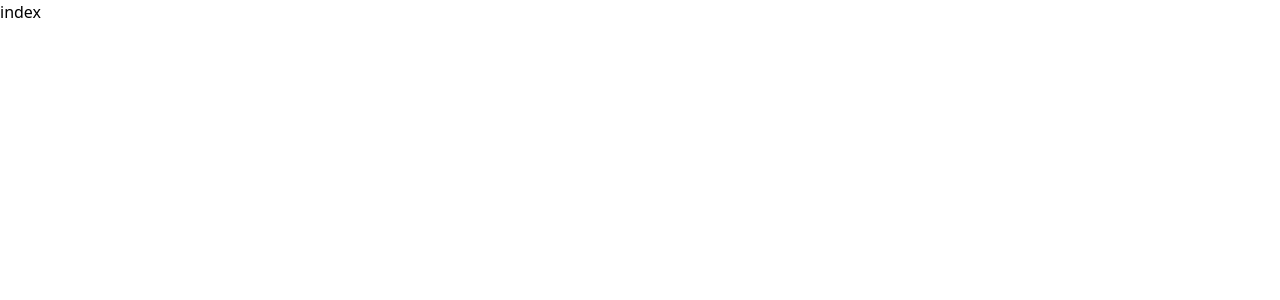
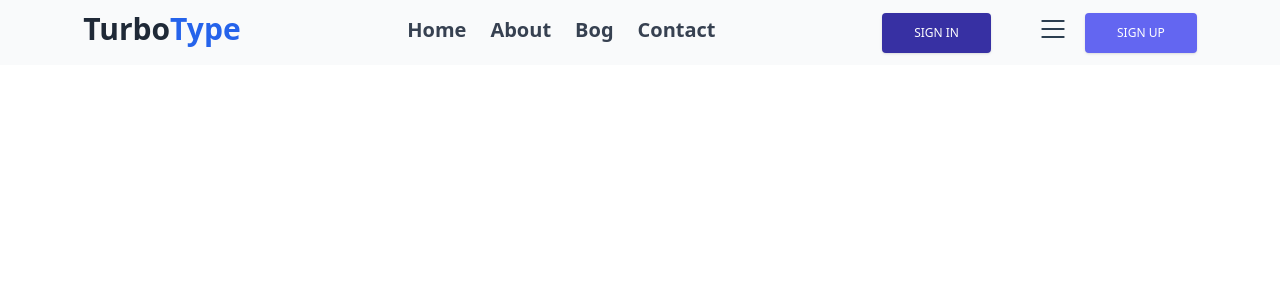
Before and after one commit to xakimovotabek200/fastwrite, a Next.js app in the folder fastwrite/: page / in a window 1280 px wide. Shown: the top 300 px of the page. Built offline with nearby package versions, Linux system fonts and the light colour scheme.

Commit message:
navbar add

```diff
--- /dev/null
+++ b/fastwrite/src/components/navbar/Navbar.jsx
@@ -0,0 +1,70 @@
+import React from "react";
+import Link from "next/link";
+
+function Navbar() {
+  return (
+    <div>
+      <div className="bg-gray-50">
+        <div className="container mx-auto flex justify-around items-center">
+          <p className="text-gray-800 font-bold text-3xl pb-2">
+            Turbo<span className="text-blue-600">Type</span>
+          </p>
+          <div className="hidden md:flex gap-6 mt-[15px]">
+            <Link
+              href={"/"}
+              className="text-gray-700 text-[20px] pb-5 font-semibold hover:text-blue-600 cursor-pointer"
+            >
+              Home
+            </Link>
+            <Link
+              href={"/"}
+              className="text-gray-700 text-[20px] pb-5 font-semibold hover:text-blue-600 cursor-pointer"
+            >
+              About
+            </Link>
+            <Link
+              href={"/"}
+              className="text-gray-700 text-[20px] pb-5 font-semibold hover:text-blue-600 cursor-pointer"
+            >
+              Bog
+            </Link>
+            <Link
+              href={"/"}
+              className="text-gray-700 text-[20px] pb-5 font-semibold hover:text-blue-600 cursor-pointer"
+            >
+              Contact
+            </Link>
+          </div>
+          <div className="flex gap-4">
+            <button class="mr-[30px] md:block uppercase mx-auto shadow bg-indigo-800 hover:bg-indigo-600 focus:shadow-outline focus:outline-none text-white text-xs py-3 px-8 rounded">
+              Sign in
+            </button>
+            <svg
+              className="mx-auto md:hidden"
+              xmlns="http://www.w3.org/2000/svg"
+              class="icon icon-tabler icon-tabler-menu-2"
+              width="32"
+              height="32"
+              viewBox="0 0 24 24"
+              stroke-width="1.5"
+              stroke="#2c3e50"
+              fill="none"
+              stroke-linecap="round"
+              stroke-linejoin="round"
+            >
+              <path stroke="none" d="M0 0h24v24H0z" fill="none" />
+              <path d="M4 6l16 0" />
+              <path d="M4 12l16 0" />
+              <path d="M4 18l16 0" />
+            </svg>
+            <button class="hidden md:block uppercase mx-auto shadow bg-indigo-500 hover:bg-indigo-800 focus:shadow-outline focus:outline-none text-white text-xs py-3 px-8 rounded">
+              Sign up
+            </button>
+          </div>
+        </div>
+      </div>
+    </div>
+  );
+}
+
+export default Navbar;
--- /dev/null
+++ b/fastwrite/src/layout/AppLayout.jsx
@@ -0,0 +1,12 @@
+import Navbar from "@/components/navbar/Navbar";
+
+const AppLayout = ({ children }) => {
+  return (
+    <div>
+      <Navbar />
+      {children}
+    </div>
+  );
+};
+
+export default AppLayout;
--- a/fastwrite/src/pages/_app.js
+++ b/fastwrite/src/pages/_app.js
@@ -1,5 +1,8 @@
-import '@/styles/globals.css'
+import AppLayout from "@/layout/AppLayout";
+import "@/styles/globals.css";
 
 export default function App({ Component, pageProps }) {
-  return <Component {...pageProps} />
+  const getLayout =
+    Component.getLayout || ((page) => <AppLayout>{page}</AppLayout>);
+  return <>{getLayout(<Component {...pageProps} />)}</>;
 }
--- a/fastwrite/src/pages/index.js
+++ b/fastwrite/src/pages/index.js
@@ -1,9 +1,7 @@
-import React from 'react'
+import React from "react";
 
 function index() {
-  return (
-    <div>index</div>
-  )
+  return <div></div>;
 }
 
-export default index
+export default index;
```
Also changed, not shown: 1 other file (tests, documents, lock files or other folders).
